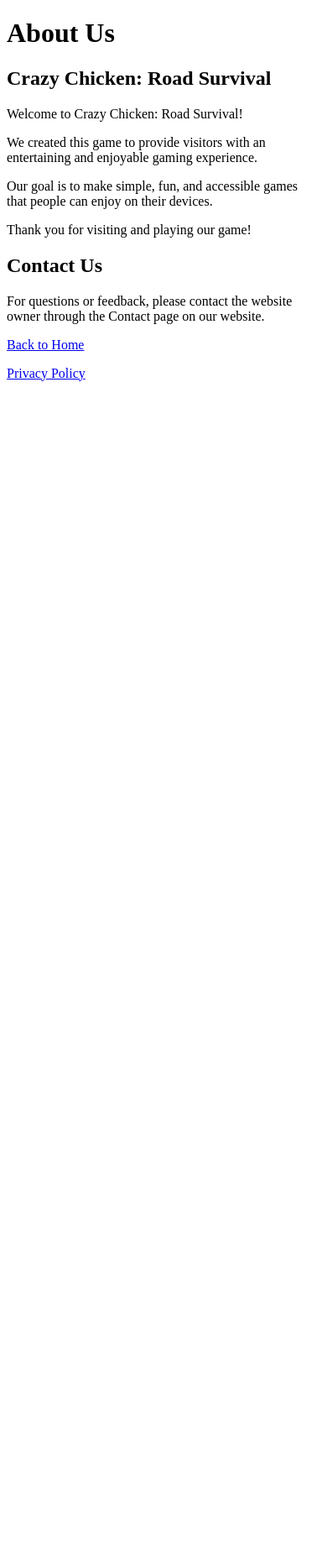
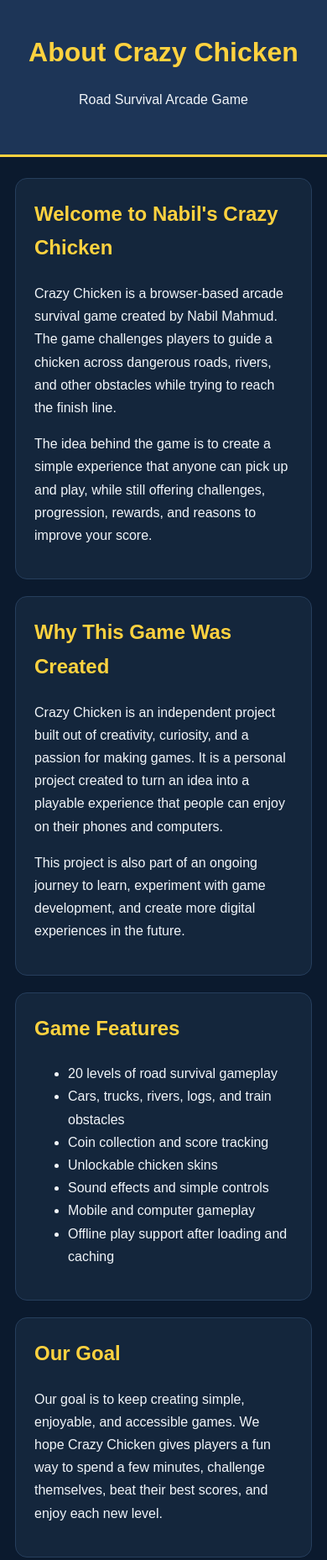
Before and after one commit to nabilmahmud6251-ui/nabilmahmud6251-ui.github.io, a plain HTML site: page about.html in a window 390 px wide. Shown: the top 1858 px of the page at 84% size. Before the commit the page ends 844 px from the top, so only its background shows below. Drawn offline with Linux system fonts and the light colour scheme.

Commit message:
Update about.html

```diff
--- a/about.html
+++ b/about.html
@@ -1,28 +1,185 @@
-
 <!DOCTYPE html>
 <html lang="en">
 <head>
   <meta charset="UTF-8">
   <meta name="viewport" content="width=device-width, initial-scale=1.0">
-  <title>About Us - Crazy Chicken: Road Survival</title>
+  <meta name="theme-color" content="#1d3557">
+
+  <title>About Crazy Chicken - Road Survival</title>
+  <meta name="description" content="Learn about Nabil's Crazy Chicken, an independent road survival arcade game featuring 20 levels, obstacles, coins, unlockable skins, and offline gameplay support.">
+
+  <style>
+    * {
+      box-sizing: border-box;
+    }
+
+    body {
+      margin: 0;
+      font-family: Arial, sans-serif;
+      background: #0b1a2e;
+      color: #f1f5f9;
+      line-height: 1.7;
+    }
+
+    header {
+      text-align: center;
+      padding: 35px 20px;
+      background: #1d3557;
+      border-bottom: 3px solid #ffd23f;
+    }
+
+    header h1 {
+      color: #ffd23f;
+      margin: 0;
+    }
+
+    main {
+      max-width: 800px;
+      margin: auto;
+      padding: 25px 18px;
+    }
+
+    section {
+      background: #14263c;
+      padding: 22px;
+      margin-bottom: 20px;
+      border-radius: 14px;
+      border: 1px solid #263e5c;
+    }
+
+    h2 {
+      color: #ffd23f;
+      margin-top: 0;
+    }
+
+    a {
+      color: #ffd23f;
+    }
+
+    .button {
+      display: inline-block;
+      padding: 12px 20px;
+      margin-top: 10px;
+      border-radius: 10px;
+      background: #ffd23f;
+      color: #172033;
+      text-decoration: none;
+      font-weight: bold;
+    }
+
+    footer {
+      background: #081422;
+      text-align: center;
+      padding: 25px 15px;
+      color: #b7c7d9;
+    }
+
+    footer a {
+      margin: 0 7px;
+    }
+  </style>
 </head>
+
 <body>
-  <h1>About Us</h1>
 
-  <h2>Crazy Chicken: Road Survival</h2>
+<header>
+  <h1>About Crazy Chicken</h1>
+  <p>Road Survival Arcade Game</p>
+</header>
 
-  <p>Welcome to Crazy Chicken: Road Survival!</p>
+<main>
 
-  <p>We created this game to provide visitors with an entertaining and enjoyable gaming experience.</p>
+  <section>
+    <h2>Welcome to Nabil's Crazy Chicken</h2>
+    <p>
+      Crazy Chicken is a browser-based arcade survival game created by
+      Nabil Mahmud. The game challenges players to guide a chicken
+      across dangerous roads, rivers, and other obstacles while trying
+      to reach the finish line.
+    </p>
+    <p>
+      The idea behind the game is to create a simple experience that
+      anyone can pick up and play, while still offering challenges,
+      progression, rewards, and reasons to improve your score.
+    </p>
+  </section>
 
-  <p>Our goal is to make simple, fun, and accessible games that people can enjoy on their devices.</p>
+  <section>
+    <h2>Why This Game Was Created</h2>
+    <p>
+      Crazy Chicken is an independent project built out of creativity,
+      curiosity, and a passion for making games. It is a personal
+      project created to turn an idea into a playable experience that
+      people can enjoy on their phones and computers.
+    </p>
+    <p>
+      This project is also part of an ongoing journey to learn,
+      experiment with game development, and create more digital
+      experiences in the future.
+    </p>
+  </section>
 
-  <p>Thank you for visiting and playing our game!</p>
+  <section>
+    <h2>Game Features</h2>
+    <ul>
+      <li>20 levels of road survival gameplay</li>
+      <li>Cars, trucks, rivers, logs, and train obstacles</li>
+      <li>Coin collection and score tracking</li>
+      <li>Unlockable chicken skins</li>
+      <li>Sound effects and simple controls</li>
+      <li>Mobile and computer gameplay</li>
+      <li>Offline play support after loading and caching</li>
+    </ul>
+  </section>
 
-  <h2>Contact Us</h2>
-  <p>For questions or feedback, please contact the website owner through the Contact page on our website.</p>
+  <section>
+    <h2>Our Goal</h2>
+    <p>
+      Our goal is to keep creating simple, enjoyable, and accessible
+      games. We hope Crazy Chicken gives players a fun way to spend
+      a few minutes, challenge themselves, beat their best scores,
+      and enjoy each new level.
+    </p>
+  </section>
 
-  <p><a href="/">Back to Home</a></p>
-  <p><a href="/privacy.html">Privacy Policy</a></p>
+  <section>
+    <h2>Created by</h2>
+    <p>
+      Crazy Chicken is independently created and maintained by
+      <strong>Nabil Mahmud</strong>.
+    </p>
+    <p>
+      Thank you to everyone who visits the website, plays the game,
+      shares feedback, or supports this project.
+    </p>
+  </section>
+
+  <section>
+    <h2>Explore the Website</h2>
+    <p>Want to play or learn more about Crazy Chicken?</p>
+
+    <a class="button" href="/">Play the Game</a>
+    <br>
+
+    <a href="/guide.html">Read the Game Guide</a>
+    <br>
+
+    <a href="/contact.html">Contact</a>
+    <br>
+
+    <a href="/privacy.html">Privacy Policy</a>
+  </section>
+
+</main>
+
+<footer>
+  <p>Created by Nabil Mahmud</p>
+  <p>© 2026 Nabil's Crazy Chicken</p>
+  <a href="/">Home</a> |
+  <a href="/guide.html">Game Guide</a> |
+  <a href="/privacy.html">Privacy</a> |
+  <a href="/contact.html">Contact</a>
+</footer>
+
 </body>
 </html>
```
